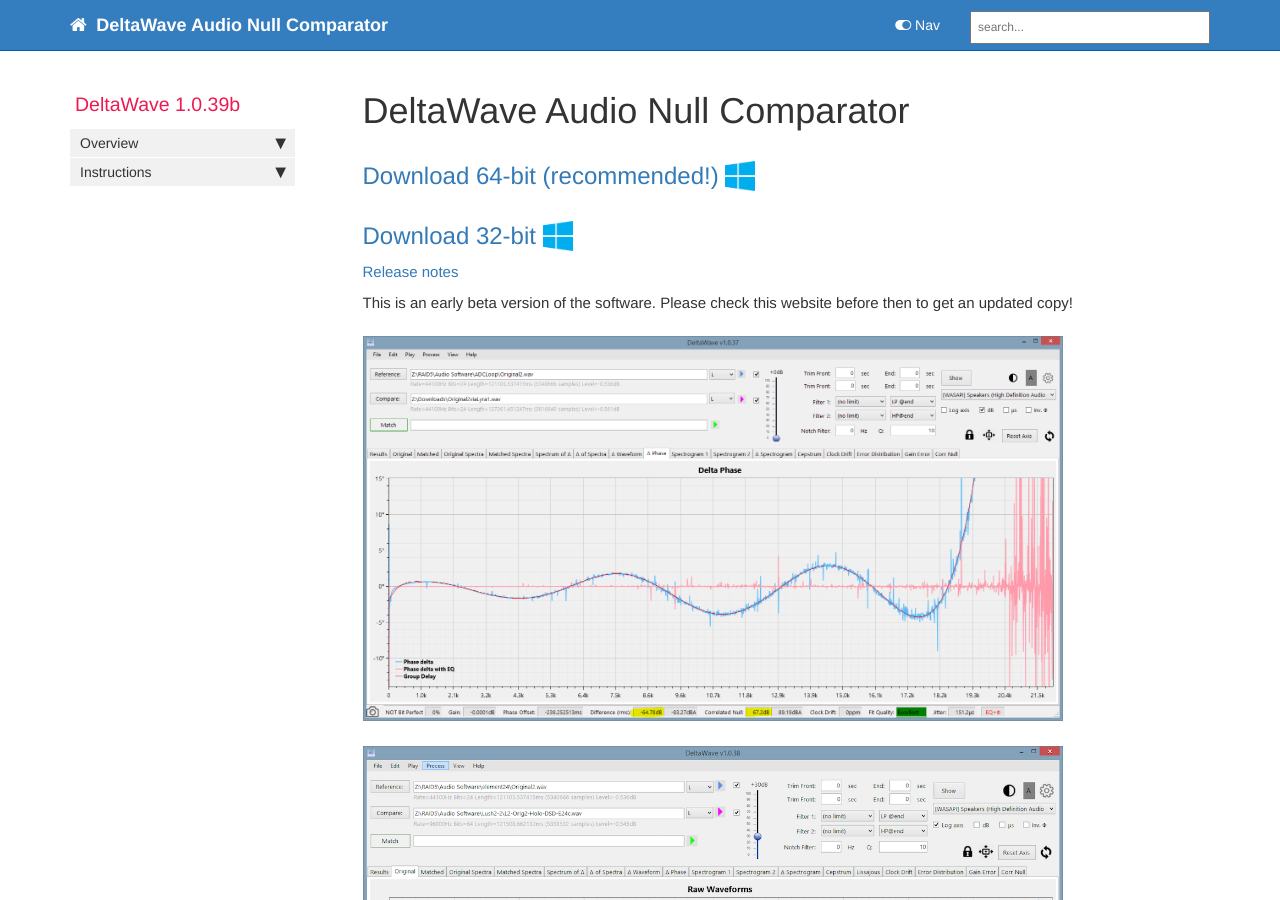
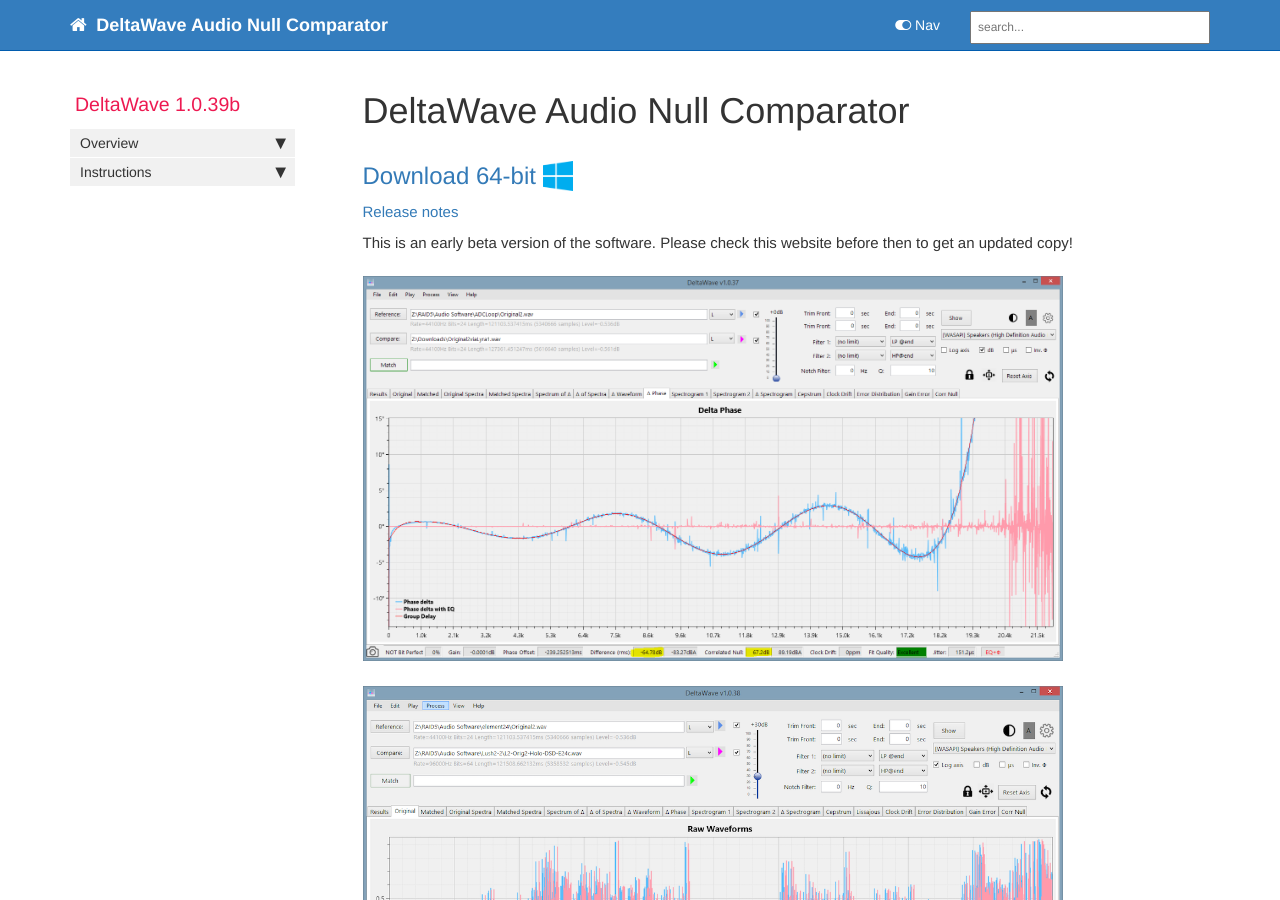
Before and after one commit to pkane2001/DeltaWave, a Jekyll site: the page built from docs/index.md, in a window 1280 px wide and 900 px high. Built offline with Jekyll 4.4.1, drawn with Linux system fonts in a browser that asks for light colours; nearby versions of some CDN libraries; comment, search, counter and statistics services are not loaded.

Commit message:
no message

```diff
--- a/docs/index.md
+++ b/docs/index.md
@@ -9,9 +9,8 @@ title: DeltaWave Audio Null Comparator
 comments: true
 ---
 
-## <a href="DeltaWaveSetup.zip">Download 64-bit (recommended!)  <input type="image" id="download" alt="Download" src="images/windows-logo.png" width="30" align="top">   </a>
+## <a href="DeltaWaveSetup.zip">Download 64-bit  <input type="image" id="download" alt="Download" src="images/windows-logo.png" width="30" align="top">   </a>
 
-## <a href="DeltaWaveSetup32.zip">Download 32-bit <input type="image" id="download" alt="Download 32-bit" src="images/windows-logo.png" width="30" align="top">   </a>
 
 [Release notes](pages/mydoc/release_notes_1.0b.md)
 
```
